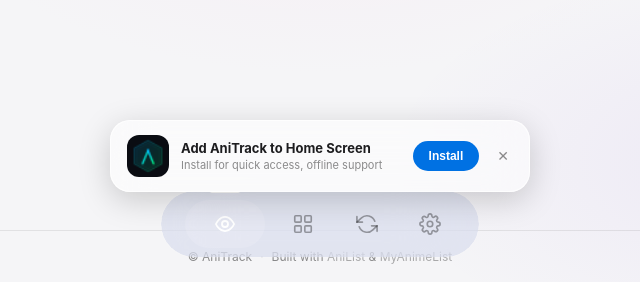
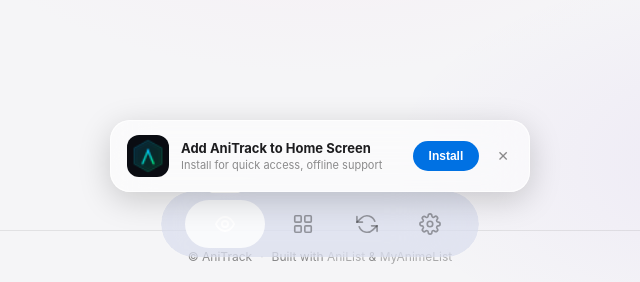
Before and after one commit to cosmic-swordfish/Anitrack, a Flask app: page / in a window 1280 px wide. Shown: the part 518-800 px from the top of the page, without its empty margins (320-960 px from the left). Run offline with Flask 3, Linux system fonts and the light colour scheme.

Commit message:
Change active item background opacity in index.html

```diff
--- a/templates/index.html
+++ b/templates/index.html
@@ -247,7 +247,7 @@
   [data-theme="dark"] .anav-item.active svg{ stroke:#FFFFFF; }
 
   .anav-item.active{
-    background:rgba(255,255,255,0.14);
+    background:rgba(255,255,255,0.8);
     box-shadow:none;
   }
 
```
